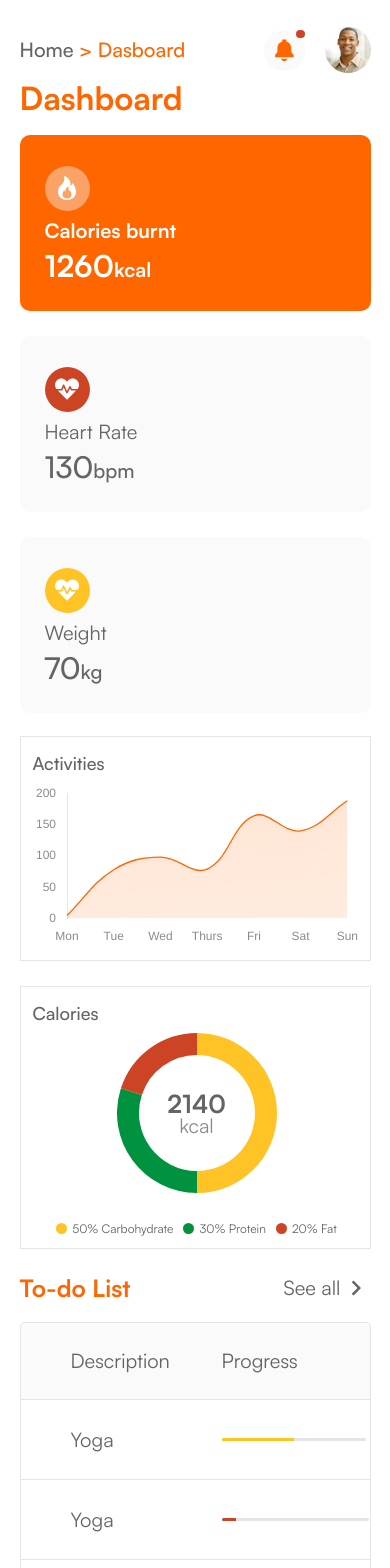
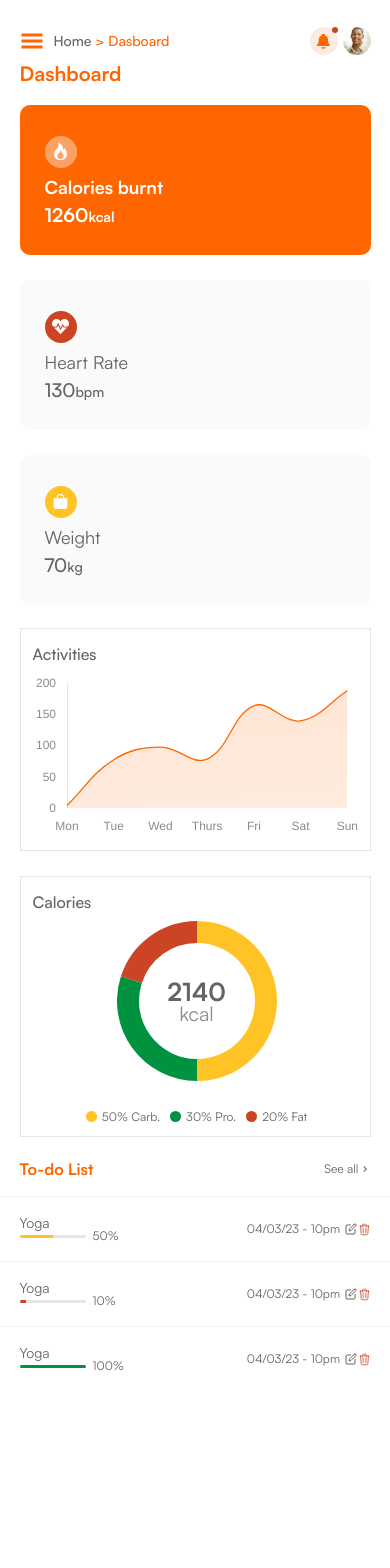
Before and after one commit to LoneBeast-hub/goodness-gym-dashboard, a React (Vite) app: page / in a window 390 px wide. Shown: the top 1568 px of the page. After the commit the page ends 1415 px from the top, so only its background shows below. Built offline with nearby package versions, Linux system fonts and the light colour scheme.

Commit message:
done responsiveness for the dashboard page

```diff
--- a/src/components/activities_area_chart/activities_area_chart.component.jsx
+++ b/src/components/activities_area_chart/activities_area_chart.component.jsx
@@ -62,7 +62,7 @@ const ActivitiesAreaChart = () => {
 
     return(
         <div className='pt-[1.7rem] w-full border-[0.5px] border-gray-e5 md:max-w-[68%] pr-[0.9rem] pl-[1.2rem] pb-[1.3rem]'>
-            <p className='text-[1.8rem] font-medium mb-[1.1rem] text-black-100'>Activities</p>
+            <p className='text-[1.6rem] lg:text-[1.8rem] font-medium mb-[1.1rem] text-black-100'>Activities</p>
             <div className='w-full'>
                 <Line className='w-full h-full max-h-[198px]' options={options} data={areaChartData} />
             </div>
--- a/src/components/calories_doughnut_chart/calories_doughnut_chart.component.jsx
+++ b/src/components/calories_doughnut_chart/calories_doughnut_chart.component.jsx
@@ -38,7 +38,7 @@ const CaloriesDoughnutChart = () => {
 
     return(
         <div className="pt-[1.7rem] w-full md:max-w-[32%] border-[0.5px] border-gray-e5 pr-[0.9rem] pl-[1.2rem] pb-[1.3rem]">
-            <p className='text-[1.8rem] font-medium mb-[1.1rem] text-black-100'>Calories</p>
+            <p className='text-[1.6rem] lg:text-[1.8rem] font-medium mb-[1.1rem] text-black-100'>Calories</p>
             {/* Doughnut chart */}
             <div className="flex w-full h-[160px] items-center justify-center relative">
                 <p className='text-center'>
@@ -58,14 +58,14 @@ const CaloriesDoughnutChart = () => {
                     {/* indicator */}
                     <div className='w-[11px] h-[11px] rounded-full bg-pending'></div>
                     {/* Percentage and name */}
-                    <p className='text-black-100 text-[1.2rem]'><span className='text-[1.2rem]'>50</span>% Carbohydrate</p>
+                    <p className='text-black-100 text-[1.2rem]'><span className='text-[1.2rem]'>50</span>% Carb.</p>
                 </div>
                 {/* Protein */}
                 <div className='flex gap-[0.5rem]'>
                     {/* indicator */}
                     <div className='w-[11px] h-[11px] rounded-full bg-green-100'></div>
                     {/* Percentage and name */}
-                    <p className='text-black-100 text-[1.2rem]'><span className='text-[1.2rem]'>30</span>% Protein</p>
+                    <p className='text-black-100 text-[1.2rem]'><span className='text-[1.2rem]'>30</span>% Pro.</p>
                 </div>
                 {/* Fat */}
                 <div className='flex gap-[0.5rem]'>
--- a/src/components/header/header.component.jsx
+++ b/src/components/header/header.component.jsx
@@ -3,22 +3,26 @@ import { Link } from 'react-router-dom';
 import ProfileImg from '../../assets/profile.png'
 // react icons
 import { IoNotificationsSharp } from "react-icons/io5";
+import { GiHamburgerMenu } from "react-icons/gi";
 
 const Header = ({pageName, routeTo}) => {
     return(
         <div className="flex items-center justify-between pt-[2.7rem] w-[90%] mx-auto pb-[0.9rem]">
             {/* Page name */}
-            <p className="gap-1 font-medium">
-                <span className="text-black-100 text-[2rem]">Home</span>
-                <Link to={routeTo} className="text-primary-100 text-[2rem]"> &gt; {pageName}</Link>
-            </p>
+            <div className='flex gap-[1rem]'>
+                <GiHamburgerMenu className='text-[2.4rem] block lg:hidden text-primary-100' />
+                <p className="gap-1 font-medium self-center">
+                    <span className="text-black-100 text-[1.4rem] lg:text-[2rem]">Home</span>
+                    <Link to={routeTo} className="text-primary-100 text-[1.4rem] lg:text-[2rem]"> &gt; {pageName}</Link>
+                </p>
+            </div>
             {/* profile picture and notification */}
-            <div className="flex items-center gap-[2rem]">
-                <div className="bg-gray-fa flex items-center justify-center w-[4.1rem] h-[4.1rem] relative rounded-full">
-                    <IoNotificationsSharp className="text-[2.47rem] text-primary-100" />
-                    <div className="absolute w-[0.82rem] bg-red-100 rounded-full top-0 right-0 h-[0.82rem]"></div>
+            <div className="flex items-center gap-[0.5rem] lg:gap-[2rem]">
+                <div className="bg-primary-light lg:bg-gray-fa flex items-center justify-center w-[2.8rem] h-[2.8rem] lg:w-[4.1rem] lg:h-[4.1rem] relative rounded-full">
+                    <IoNotificationsSharp className="text-[1.68rem] text-center lg:text-[2.47rem] text-primary-100" />
+                    <div className="absolute w-[0.558rem] h-[0.558rem] lg:h-[0.82rem] lg:w-[0.82rem] bg-red-100 rounded-full top-0 right-0"></div>
                 </div>
-                <div className="w-[4.6rem] h-[4.6rem] rounded-full">
+                <div className="w-[2.8rem] lg:w-[4.6rem] h-[2.8rem] lg:h-[4.6rem] rounded-full">
                     <img className='bg-center bg-no-repeat' src={ProfileImg} alt="profile" />
                 </div>
             </div>
--- a/src/components/to_do_list/to_do_list.component.jsx
+++ b/src/components/to_do_list/to_do_list.component.jsx
@@ -27,15 +27,15 @@ const toDoListData = [
 const ToDoList = () => {
     return(
         <div className="mt-[2.4rem]">
-            <div className="flex mb-[1.9rem] items-center justify-between">
+            <div className="flex w-[90%] mx-auto mb-[1.9rem] items-center justify-between">
                 {/* heading */}
-                <p className="text-primary-100 text-[2.4rem] font-bold">To-do List</p>
+                <p className="text-primary-100 text-[1.6rem] lg:text-[2.4rem] font-bold">To-do List</p>
                 {/* see all */}
-                <p className="text-black-100 flex items-center cursor-pointer"><span className="text-[2rem]">See all</span> <MdOutlineKeyboardArrowRight className="text-[3rem]" /> </p>
+                <p className="text-black-100 flex items-center cursor-pointer"><span className="text-[1.2rem] lg:text-[2rem]">See all</span> <MdOutlineKeyboardArrowRight className="text-[1.2rem] lg:text-[3rem]" /> </p>
             </div>
-            {/* to-do table */}
-            <div className="border-[0.5px] border-b-0 overflow-x-scroll border-gray-e5 rounded-[0.5rem]">
-                <table className="w-full table-fixed min-w-[800px]">
+            {/* to-do table (desktop) */}
+            <div className="border-[0.5px] md:block w-[90%] mx-auto hidden border-b-0 overflow-x-scroll border-gray-e5 rounded-[0.5rem]">
+                <table className="w-full table-auto min-w-[600px]">
                     <thead>
                         <tr className="bg-gray-fa border-b-[0.5px] border-gray-e5">
                             <td className="text-[2rem] text-black-100 py-[2.8rem] pl-[5rem]">Description</td>
@@ -55,7 +55,7 @@ const ToDoList = () => {
                                             <div className="flex items-center gap-[1rem]">
                                                 <div className="w-[147px] rounded-full overflow-hidden h-[3px] bg-gray-e5">
                                                     {/* progress bar*/}
-                                                    <div style={{width: `${toDo.progress}%`}} className={`h-full ${toDo.progress === 50? 'bg-pending': ''} ${toDo.progress === 10? 'bg-red-100': ''} ${toDo.progress === 100? 'bg-green-100': ''}`}></div>
+                                                    <div style={{width: `${toDo.progress}%`}} className={`h-full ${toDo.progress >= 11 && toDo.progress <= 99 ? 'bg-pending' : ''} ${toDo.progress <= 10? 'bg-red-100': ''} ${toDo.progress === 100? 'bg-green-100': ''}`}></div>
                                                 </div>
                                                 <p className="text-[2rem]">{toDo.progress}%</p>
                                             </div>
@@ -76,6 +76,41 @@ const ToDoList = () => {
                     </tbody>
                 </table>
             </div>
+            {/* to-do table (mobile) */}
+            <div className="block w-full table-auto md:hidden">
+                {
+                    toDoListData.map((toDo, index) => {
+                        return(
+                            <div className="border-t-[0.5px] px-[5%] items-center justify-between flex py-[1.9rem] w-full border-gray-f2" key={index}>
+                                {/* left side */}
+                                <div className="flex flex-col">
+                                    <span className="text-black-100 text-[1.4rem]">{toDo.description}</span>
+                                    {/* progress container */}
+                                    <div className="flex items-center gap-[0.7rem]">
+                                        <div className="w-[66px] rounded-full overflow-hidden h-[3px] bg-gray-e5">
+                                            {/* progress bar*/}
+                                            <div style={{width: `${toDo.progress}%`}} className={`h-full ${toDo.progress >= 11 && toDo.progress <= 99 ? 'bg-pending' : ''} ${toDo.progress <= 10? 'bg-red-100': ''} ${toDo.progress === 100? 'bg-green-100': ''}`}></div>
+                                        </div>
+                                        <p className="text-black-100 text-[1.2rem]">{toDo.progress}%</p>
+                                    </div>
+                                </div>
+                                {/* right side */}
+                                <div className="flex gap-[0.5rem] items-center">
+                                    <div className="text-[1.2rem] text-black-100">
+                                        {toDo.due_date}
+                                    </div>
+                                    <div className="text-black-100">
+                                        <div className="flex items-center gap-[0.05rem] justify-end">
+                                            <FiEdit className="text-[1.2rem]" />
+                                            <HiOutlineTrash className="text-[1.3rem] text-red-100" />
+                                        </div>
+                                    </div>
+                                </div>
+                            </div>
+                        )
+                    })
+                }
+            </div>
         </div>
     )
 }
--- a/src/pages/dashboard/dashboard.page.jsx
+++ b/src/pages/dashboard/dashboard.page.jsx
@@ -3,6 +3,7 @@ import Header from "../../components/header/header.component";
 // react icons
 import { BsFire } from "react-icons/bs";
 import { FaHeartbeat } from "react-icons/fa";
+import { IoBag } from "react-icons/io5";
 import ToDoList from "../../components/to_do_list/to_do_list.component";
 import ChartsContainer from "../../components/charts_container/charts_container.component";
 
@@ -14,48 +15,48 @@ const DashboardPage = () => {
             {/* body */}
             <div className="w-[90%] mx-auto">
                 {/* heading */}
-                <p className="text-primary-100 mb-[2.1rem] font-bold text-[3.2rem]">Dashboard</p>
+                <p className="text-primary-100 mb-[2.1rem] font-bold text-[2rem] lg:text-[3.2rem]">Dashboard</p>
                 {/* Metrics row-1 */}
                 <div className="flex md:flex-row md:gap-[2%] gap-[2.5rem] w-full flex-col">
                     {/* Calories burnt */}
                     <div className="flex flex-col w-full md:w-[33%] bg-primary-100 gap-[1rem] py-[3.05rem] px-[2.5rem] rounded-[1rem]">
                         {/* icon */}
-                        <div className="bg-[#fba267] w-[4.5rem] rounded-full h-[4.5rem] flex items-center justify-center">
-                            <BsFire className="text-[2.4rem] text-white" />
+                        <div className="bg-[#fba267] w-[3.2rem] lg:w-[4.5rem] rounded-full h-[3.2rem] lg:h-[4.5rem] flex items-center justify-center">
+                            <BsFire className="text-[1.7rem] lg:text-[2.4rem] text-white" />
                         </div>
                         {/* title */}
-                        <p className="text-[2rem] text-white font-bold">Calories burnt</p>
+                        <p className="text-[1.8rem] lg:text-[2rem] text-white font-bold">Calories burnt</p>
                         {/* value */}
-                        <p className="text-white font-bold"><span className="text-[3rem]">1260</span><span className="text-[2rem]">kcal</span></p>
+                        <p className="text-white font-bold"><span className="text-[1.9rem] lg:text-[3rem]">1260</span><span className="text-[1.4rem] lg:text-[2rem]">kcal</span></p>
                     </div>
                     {/* Heart Rate */}
                     <div className="flex flex-col w-full md:w-[33%] bg-gray-fa gap-[1rem] py-[3.05rem] px-[2.5rem] rounded-[1rem]">
                         {/* icon */}
-                        <div className="bg-red-100 w-[4.5rem] rounded-full h-[4.5rem] flex items-center justify-center">
-                            <FaHeartbeat className="text-[2.4rem] text-white" />
+                        <div className="bg-red-100 w-[3.2rem] lg:w-[4.5rem] rounded-full h-[3.2rem] lg:h-[4.5rem] flex items-center justify-center">
+                            <FaHeartbeat className="text-[1.7rem] lg:text-[2.4rem] text-white" />
                         </div>
                         {/* title */}
-                        <p className="text-[2rem] text-black-100">Heart Rate</p>
+                        <p className="text-[1.8rem] lg:text-[2rem] text-black-100">Heart Rate</p>
                         {/* value */}
-                        <p className="text-black-100 font-medium"><span className="text-[3rem]">130</span><span className="text-[2rem]">bpm</span></p>
+                        <p className="text-black-100 font-medium"><span className="text-[1.9rem] lg:text-[3rem]">130</span><span className="text-[1.4rem] lg:text-[2rem]">bpm</span></p>
                     </div>
                     {/* Weight */}
                     <div className="flex flex-col w-full md:w-[33%] bg-gray-fa gap-[1rem] py-[3.05rem] px-[2.5rem] rounded-[1rem]">
                         {/* icon */}
-                        <div className="bg-pending w-[4.5rem] rounded-full h-[4.5rem] flex items-center justify-center">
-                            <FaHeartbeat className="text-[2.4rem] text-white" />
+                        <div className="bg-pending w-[3.2rem] lg:w-[4.5rem] rounded-full h-[3.2rem] lg:h-[4.5rem] flex items-center justify-center">
+                            <IoBag className="text-[1.7rem] lg:text-[2.4rem] text-white" />
                         </div>
                         {/* title */}
-                        <p className="text-[2rem] text-black-100">Weight</p>
+                        <p className="text-[1.8rem] lg:text-[2rem] text-black-100">Weight</p>
                         {/* value */}
-                        <p className="text-black-100 font-medium"><span className="text-[3rem]">70</span><span className="text-[2rem]">kg</span></p>
+                        <p className="text-black-100 font-medium"><span className="text-[1.9rem] lg:text-[3rem]">70</span><span className="text-[1.4rem] lg:text-[2rem]">kg</span></p>
                     </div>
                 </div>
                 {/* Charts Container */}
                 <ChartsContainer />
-                {/* To do List */}
-                <ToDoList />
             </div>
+            {/* To do List body (contd) */}
+            <ToDoList />
         </div>
     )
 }
```
